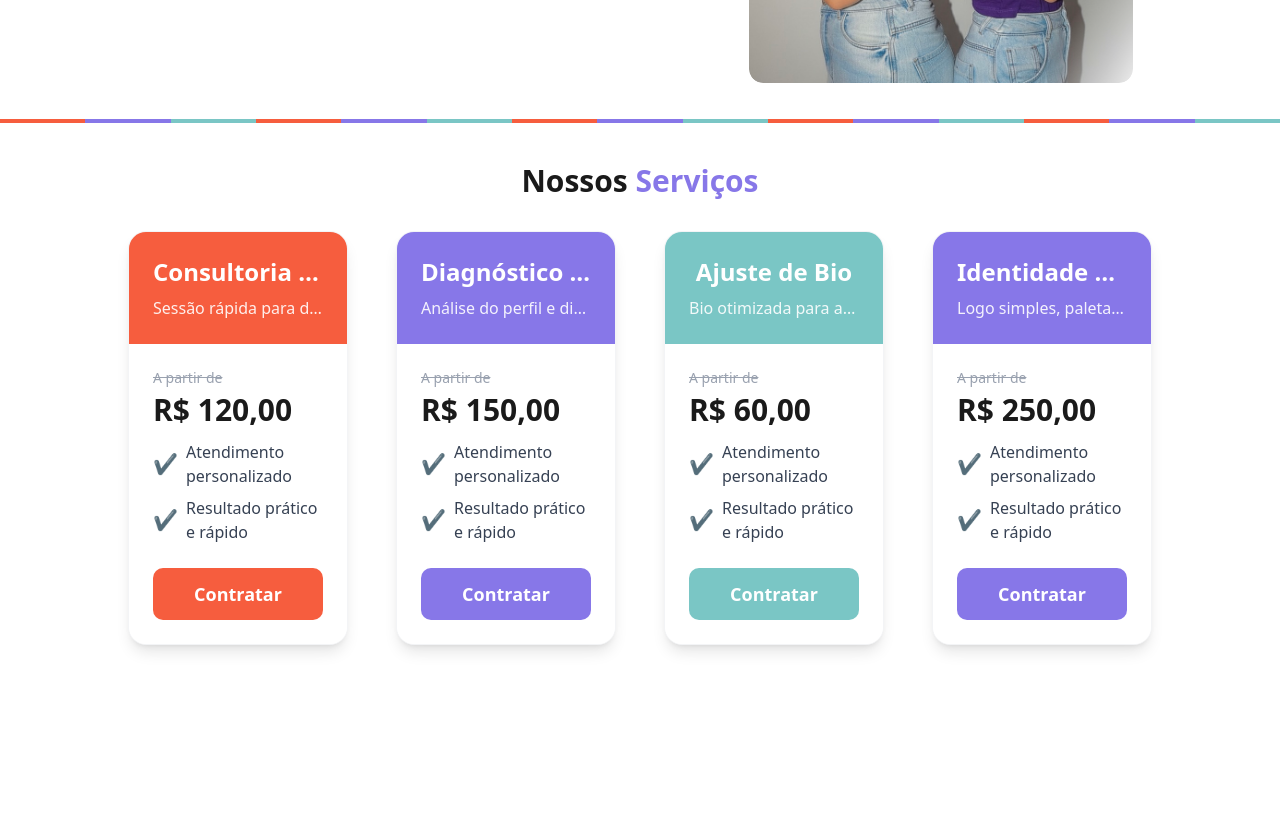
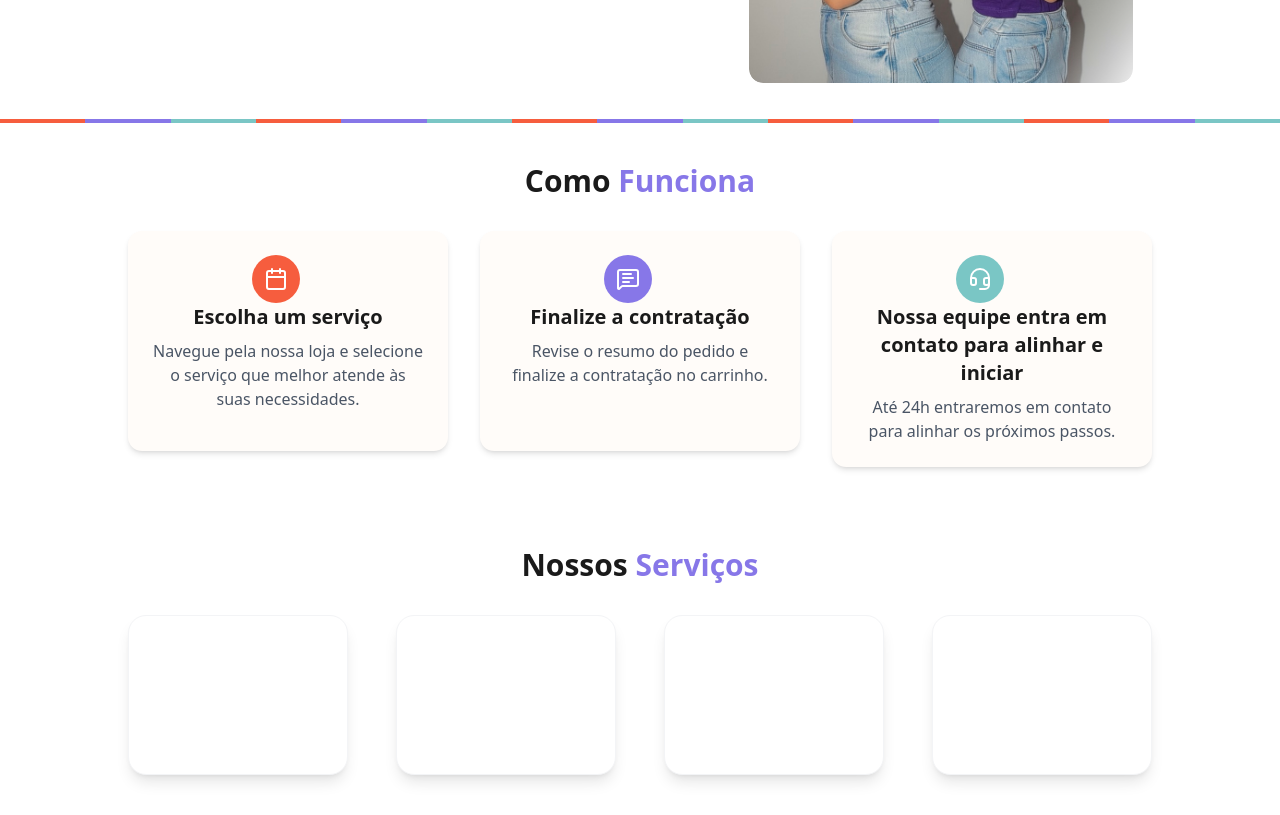
Before and after one commit to 21lucasbarros/connective, a Next.js app: page /loja in a window 1280 px wide. Shown: the part 500-1315 px from the top of the page. Before the commit the page ends 1185 px from the top, so only its background shows below. Built offline with nearby package versions, Linux system fonts and the light colour scheme.

Commit message:
feat: adicionei o componente HowItWorks e integrei na página Loja.

```diff
--- /dev/null
+++ b/src/app/(public)/loja/components/how-it-works.tsx
@@ -0,0 +1,61 @@
+import { Calendar, MessageSquareText, HeadsetIcon } from "lucide-react";
+
+export default function HowItWorks() {
+  const steps = [
+    {
+      icon: Calendar,
+      title: "Escolha um serviço",
+      description:
+        "Navegue pela nossa loja e selecione o serviço que melhor atende às suas necessidades.",
+    },
+    {
+      icon: MessageSquareText,
+      title: "Finalize a contratação",
+      description:
+        "Revise o resumo do pedido e finalize a contratação no carrinho.",
+    },
+    {
+      icon: HeadsetIcon,
+      title: "Nossa equipe entra em contato para alinhar e iniciar",
+      description:
+        "Até 24h entraremos em contato para alinhar os próximos passos.",
+    },
+  ];
+  return (
+    <section className="py-10 px-2 sm:px-4 md:px-8 lg:px-20 xl:px-32 2xl:px-64 bg-white text-center">
+      <h2 className="text-3xl sm:text-4xl md:text-3xl font-semibold mb-8 text-[#1a1a1a]">
+        Como <span className="font-bold text-(--color-roxo)">Funciona</span>
+      </h2>
+
+      <div className="grid grid-cols-1 sm:grid-cols-2 md:grid-cols-3 gap-8 justify-center items-start">
+        {steps.map((step, index) => {
+          const bgColors = [
+            "var(--color-laranja)",
+            "var(--color-roxo)",
+            "var(--color-verde)",
+          ];
+          const bgColor = bgColors[index % bgColors.length];
+          return (
+            <div
+              key={index}
+              className="flex flex-col items-center text-center md:items-center md:text-center mb-0 bg-[#fffcf9] shadow-md rounded-xl p-6 min-h-55 min-w-65 w-full"
+            >
+              <div
+                className="flex items-center justify-center w-12 h-12 mb-4 md:mb-0 md:mr-6 rounded-full"
+                style={{ background: bgColor }}
+              >
+                <step.icon className="w-6 h-6 text-white" />
+              </div>
+              <div>
+                <h3 className="text-xl font-semibold mb-2">{step.title}</h3>
+                <p className="text-gray-600 max-w-md mx-auto md:mx-0">
+                  {step.description}
+                </p>
+              </div>
+            </div>
+          );
+        })}
+      </div>
+    </section>
+  );
+}
--- a/src/app/(public)/loja/components/services.tsx
+++ b/src/app/(public)/loja/components/services.tsx
@@ -36,59 +36,9 @@ export default function Services() {
           {servicesItems.map((item) => (
             <div
               key={item.name}
-              className="rounded-2xl overflow-hidden shadow-lg flex flex-col bg-white border border-gray-100 min-h-[340px] md:min-h-[370px] xl:min-h-[400px] w-full max-w-full"
+              className="rounded-2xl overflow-hidden shadow-lg flex flex-col bg-white border border-gray-100 min-h-30 md:min-h-35 xl:min-h-40 w-full max-w-150"
             >
-              <div
-                className="flex flex-col md:flex-row items-start justify-between p-4 md:p-6 gap-2 md:gap-0"
-                style={{ background: item.color }}
-              >
-                <div className="flex-1 min-w-0">
-                  <h3 className="text-lg sm:text-xl md:text-2xl font-bold text-white mb-1 md:mb-2 truncate">
-                    {item.name}
-                  </h3>
-                  <p className="text-white text-sm sm:text-base opacity-90 mb-0 truncate">
-                    {item.description}
-                  </p>
-                </div>
-              </div>
-              <div className="flex-1 flex flex-col justify-between bg-white p-4 md:p-6">
-                <div className="mb-4">
-                  <div className="text-left">
-                    <span className="block text-gray-400 text-xs sm:text-sm line-through mb-1">
-                      A partir de
-                    </span>
-                    <span className="text-xl sm:text-2xl md:text-3xl font-bold text-[#1a1a1a]">
-                      {item.price}
-                    </span>
-                  </div>
-                  <ul className="mt-3 space-y-2 text-left">
-                    <li className="flex items-center gap-2 text-gray-700 text-xs sm:text-base">
-                      <span
-                        className="text-lg sm:text-xl"
-                        style={{ color: item.color }}
-                      >
-                        ✔
-                      </span>
-                      Atendimento personalizado
-                    </li>
-                    <li className="flex items-center gap-2 text-gray-700 text-xs sm:text-base">
-                      <span
-                        className="text-lg sm:text-xl"
-                        style={{ color: item.color }}
-                      >
-                        ✔
-                      </span>
-                      Resultado prático e rápido
-                    </li>
-                  </ul>
-                </div>
-                <button
-                  className="w-full py-2 sm:py-3 rounded-lg font-bold text-white text-base sm:text-lg mt-2 transition-transform duration-200 hover:scale-105"
-                  style={{ background: item.color }}
-                >
-                  Contratar
-                </button>
-              </div>
+              <div></div>
             </div>
           ))}
         </div>
--- a/src/app/(public)/loja/page.tsx
+++ b/src/app/(public)/loja/page.tsx
@@ -1,5 +1,6 @@
 import Header from "./components/header";
 import Hero from "./components/hero";
+import HowItWorks from "./components/how-it-works";
 import Services from "./components/services";
 
 export default function LojaPage() {
@@ -7,6 +8,7 @@ export default function LojaPage() {
     <main className="bg-[#f7f7f7] min-h-screen flex flex-col text-[#1a1a1a]">
       <Header />
       <Hero />
+      <HowItWorks />
       <Services />
     </main>
   );
```
